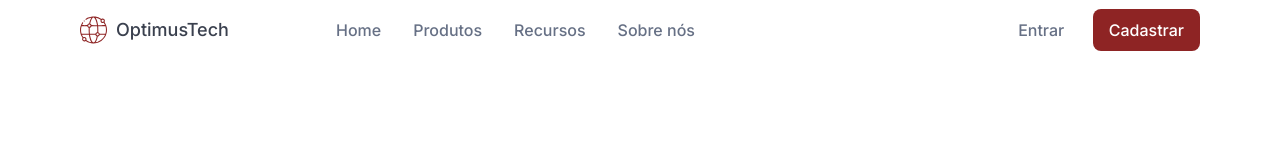
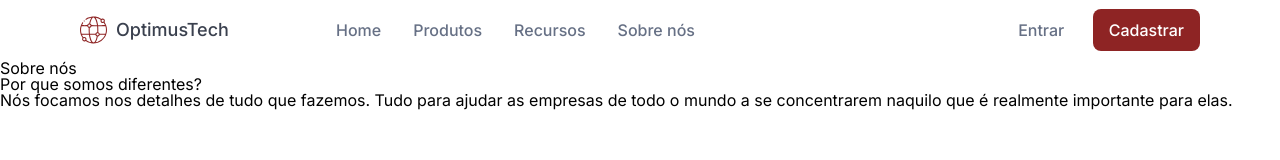
Before and after one commit to MatheusTrindade5201/DesafioAlura-OptimusTech, a plain HTML site: page index.html in a window 1280 px wide. Drawn offline with Linux system fonts and the light colour scheme.

Commit message:
criação de seção 'Sobre Nós'

```diff
--- a/index.html
+++ b/index.html
@@ -1,5 +1,6 @@
 <!DOCTYPE html>
 <html lang="pt-br">
+
 <head>
     <meta charset="UTF-8">
     <meta name="viewport" content="width=device-width, initial-scale=1.0">
@@ -10,10 +11,11 @@
     <link rel="stylesheet" href="reset.css">
     <link rel="stylesheet" href="style.css">
 </head>
+
 <body>
     <header class="cabecalho">
         <div class="cabecalho__logo">
-            <img src="assets/imgs/logo.svg" alt="">
+            <img src="assets/imgs/logo.svg" alt="Logo da pagina">
             <p class="marca__empresa">OptimusTech</p>
         </div>
         <nav class="cabecalho__navegacao">
@@ -29,5 +31,12 @@
             <a href="#" class="botao botao__cadastrar">Cadastrar</a>
         </div>
     </header>
+    <section class="sobre__nos">
+        <p class="nome__secao">Sobre nós</p>
+        <h2 class="texto__destaque--sobre">Por que somos diferentes?</h2>
+        <p class="texto__secao-sobre">Nós focamos nos detalhes de tudo que fazemos. Tudo para ajudar as empresas de todo
+            o mundo a se concentrarem naquilo que é realmente importante para elas.</p>
+    </section>
 </body>
+
 </html>
```
